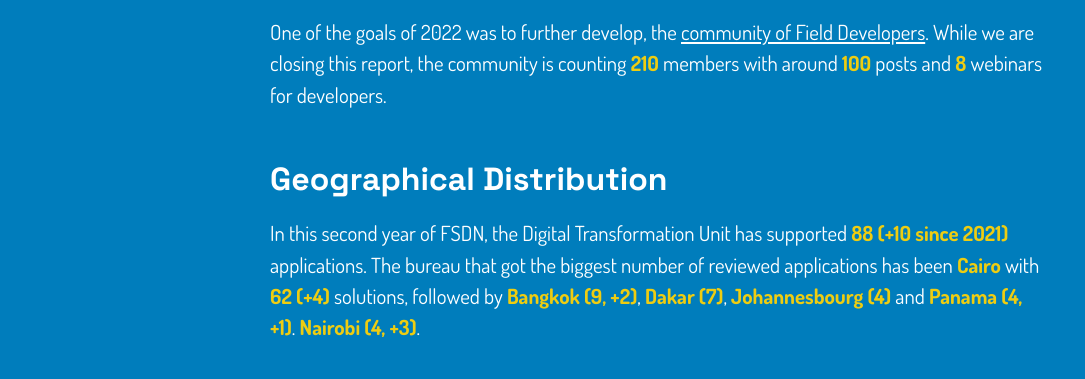
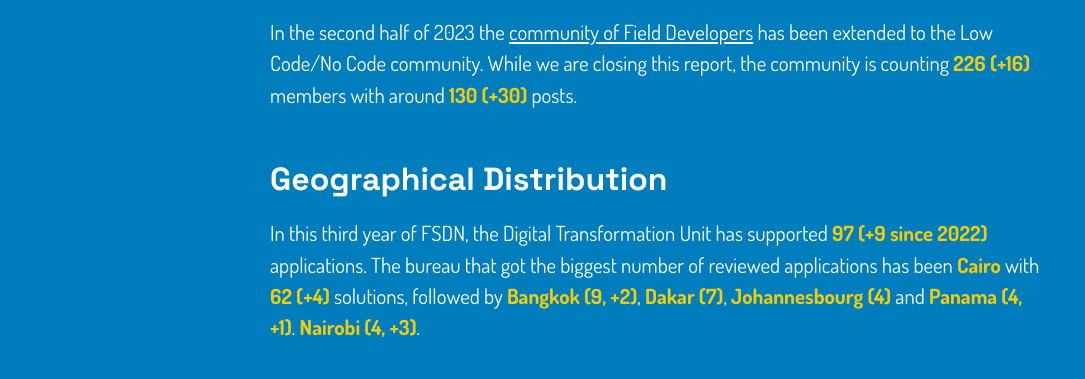
Before and after one commit to vivamau/fsdn2023, a plain HTML site: page index.html in a window 1280 px wide. Shown: the part 562-941 px from the top of the page, without its empty margins (0-1085 px from the left). Drawn offline with nearby package versions, Linux system fonts and the light colour scheme.

Commit message:
first numbers review

```diff
--- a/index.html
+++ b/index.html
@@ -63,20 +63,22 @@
       </div>
       <h3 id="community">The community</h3>
       <p>
-        One of the goals of 2022 was to further develop, the
+        In the second half of 2023 the
         <a
           href="https://web.yammer.com/main/org/wfp.org/groups/eyJfdHlwZSI6Ikdyb3VwIiwiaWQiOiI3ODY4NjQ0NTU2OCJ9/all"
           target="_blank"
           >community of Field Developers</a
-        >. While we are closing this report, the community is counting
-        <strong>210</strong> members with around <strong>100</strong> posts and
-        <strong>8</strong> webinars for developers.
+        >
+        has been extended to the Low Code/No Code community. While we are
+        closing this report, the community is counting
+        <strong>226 (+16)</strong> members with around
+        <strong>130 (+30)</strong> posts.
       </p>
       <h3 id="geo">Geographical Distribution</h3>
       <p>
-        In this second year of FSDN, the Digital Transformation Unit has
+        In this third year of FSDN, the Digital Transformation Unit has
         supported
-        <strong>88 (+10 since 2021)</strong> applications. The bureau that got
+        <strong>97 (+9 since 2022)</strong> applications. The bureau that got
         the biggest number of reviewed applications has been
         <strong>Cairo</strong> with <strong>62 (+4)</strong> solutions, followed
         by <strong>Bangkok (9, +2)</strong>, <strong>Dakar (7)</strong>,
@@ -174,7 +176,7 @@
       </div>
       <p>
         In 2022 the number of countries that have reach out the FSDN team is
-        <strong>44 (-5 since 2021)</strong> of which
+        <strong>41 (-3 since 2022)</strong> of which
         <strong>24</strong> countries with existing applications to be reviewed.
         The number of focal points behind these applications is
         <strong>36 (+3)</strong>. Reflecting the data by region, the countries
```
